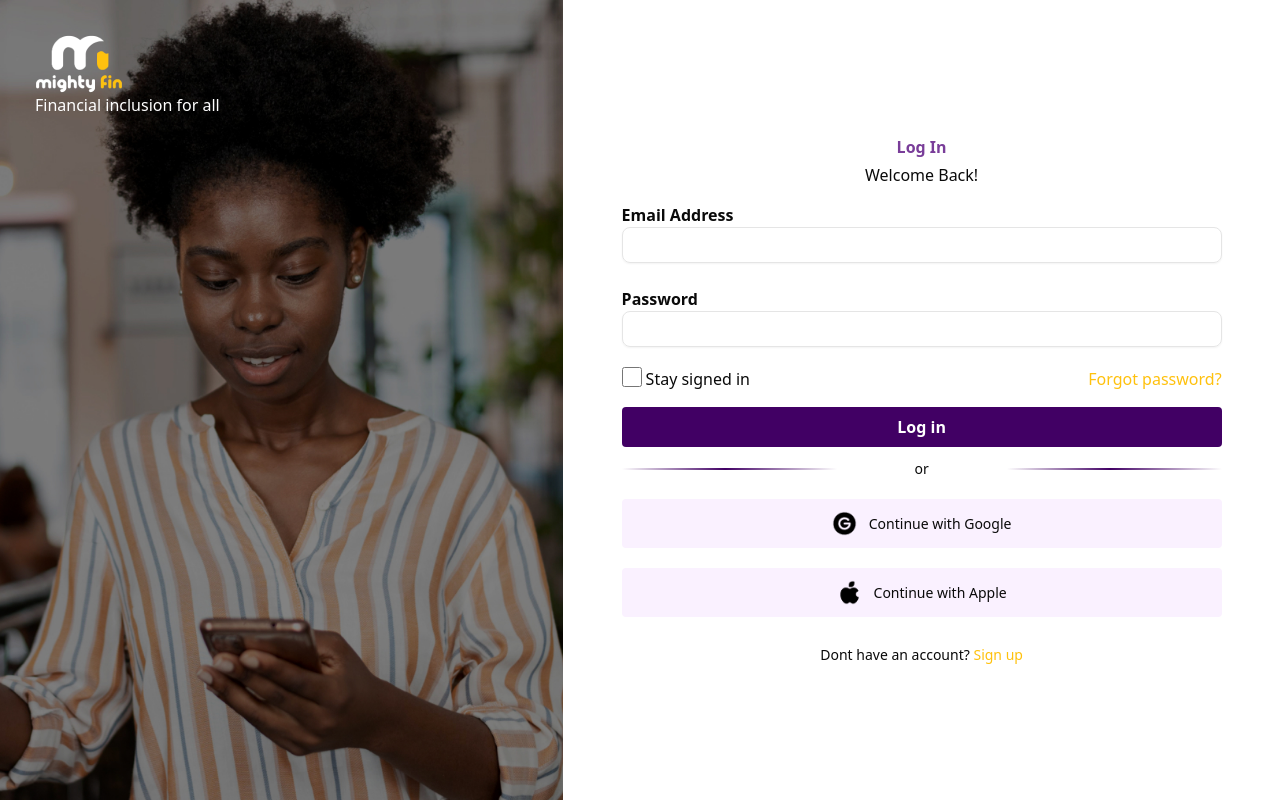
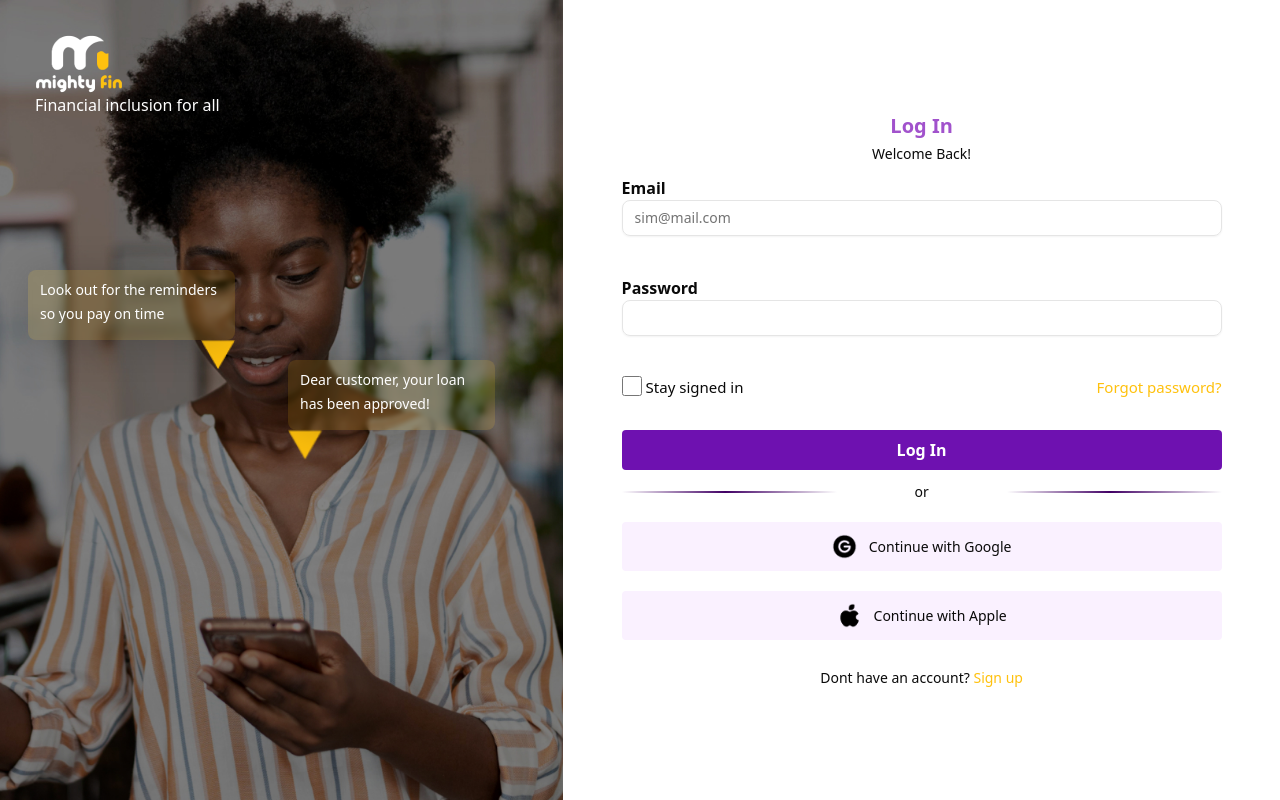
Before and after one commit to TracyMuso/mightyfin-website, a Next.js app: page /auth/signin in a window 1280 px wide. Built offline with nearby package versions, Linux system fonts and the light colour scheme.

Commit message:
feat(user-authentication): add sign in page with validation

```diff
--- a/app/auth/signin/page.tsx
+++ b/app/auth/signin/page.tsx
@@ -1,18 +1,56 @@
 "use client";
 
+import { zodResolver } from "@hookform/resolvers/zod";
+import { useForm } from "react-hook-form";
+import { z } from "zod";
+import { useRouter } from "next/navigation";
+import { signInSchema } from "@/validators/auth.validator";
+import { Input } from "@/components/ui/input";
+import { Button } from "@/components/button";
+import ErrorMessage from "@/components/ui/error-message";
+import Link from "next/link";
 import Image from "next/image";
-import Link from "next/link";
-import { useRouter } from "next/navigation";
-import { Input } from "@/components/ui/input";
-import { SignInDets } from "@/constants/data/authPages";
 import styles from "@/styles/userAuth.module.css";
+
+type FormData = z.infer<typeof signInSchema>;
 
 const Signin = () => {
   const router = useRouter();
 
+  const {
+    register,
+    setError,
+    watch,
+    handleSubmit,
+    formState: { errors, isSubmitting },
+  } = useForm<FormData>({
+    resolver: zodResolver(signInSchema),
+  });
+
+  const password = watch("password");
+  const email = watch("email");
+
+  const onSubmit = () => {
+    if (email === "randomtest@test.com") {
+      setError("email", {
+        type: "manual",
+        message: "Wrong email, please use the correct one",
+      });
+      return;
+    }
+    if (password === "***") {
+      setError("password", {
+        type: "manual",
+        message: "Wrong password, please use the correct one",
+      });
+      return;
+    }
+    router.push("/dashboard");
+  };
+
   return (
     <section className="flex p-0 h-[100vh] font-Montserrat">
-      <div className={`${styles.leftCont} relative`}>
+      <div className={`${styles.leftCont} relative hidden md:block`}>
         <div className="text-left absolute top-[34px] left-[35px]">
           <Image
             src={"/Icons/mf-logo.png"}
@@ -22,49 +60,95 @@ const Signin = () => {
           />
           <p className="text-white">Financial inclusion for all</p>
         </div>
+        <div className="absolute top-[270px] left-7">
+          <div
+            className={`${styles.phoneNotification} flex justify-center rounded-md w-[207px] h-[70px] py-2 px-3 text-sm text-white`}
+          >
+            <p className="leading-6">
+              Look out for the reminders so you pay on time
+            </p>
+          </div>
+          <Image
+            src={"/Icons/Polygon-2.png"}
+            width={34}
+            height={34}
+            alt="small polygon"
+            className="ml-auto"
+          />
+        </div>
+        <div className="lg:block hidden absolute top-[360px] left-72">
+          <div
+            className={`${styles.phoneNotification} flex justify-center rounded-md w-[207px] h-[70px] py-2 px-3 text-sm text-white`}
+          >
+            <p className="leading-6">
+              Dear customer, your loan has been approved!
+            </p>
+          </div>
+          <Image
+            src={"/Icons/Polygon-2.png"}
+            width={34}
+            height={34}
+            alt="small polygon"
+          />
+        </div>
       </div>
-      <div className="flex flex-col justify-center mx-auto w-[50%] px-5">
+      <div className="flex flex-col justify-center mx-auto md:w-[50%] w-full sm:w-10/12 px-5 md:py-2 py-12">
         <div className="flex flex-col items-center py-3 gap-1">
-          <p className="font-bold text-purple-300 text-center">Log In</p>
-          <p className="text-m">Welcome Back!</p>
+          <p className="font-bold sm:text-xl text-purple-200 text-center">
+            Log In
+          </p>
+          <p className="text-sm">Welcome Back!</p>
         </div>
         <div className="flex flex-col justify-center">
-          <form>
-            <div className="flex flex-col gap-4">
-              {SignInDets.map((item, idx) => (
-                <div key={idx} className="py-1">
-                  <label htmlFor={item.htmlFor} className="font-bold text-m">
-                    {item.label}
-                  </label>
-                  <Input type={item.inputType} placeholder="" id={item.id} />
-                </div>
-              ))}
+          <form onSubmit={handleSubmit(onSubmit)}>
+            <div className="flex flex-col sm:gap-4">
+              <div>
+                <label className="font-semibold sm:text-[16px] text-sm">
+                  Email
+                </label>
+                <Input
+                  type="email"
+                  {...register("email")}
+                  placeholder="sim@mail.com"
+                />
+                <ErrorMessage message={errors.email?.message} />
+              </div>
+              <div>
+                <label className="font-semibold sm:text-[16px] text-sm">
+                  Password
+                </label>
+                <Input {...register("password")} placeholder="" />
+                <ErrorMessage message={errors.password?.message} />
+              </div>
             </div>
             <div className="w-full flex justify-between items-center py-4">
               <label
                 htmlFor="user-agreement"
-                className="text-m flex justify-center"
+                className="text-[13px] md:text-[15px] flex justify-center"
               >
                 <input
                   className="w-5 h-5 text-yellow-400
-                          focus:ring-purple-200 focus:ring-2 mr-1"
+                          focus:ring-blue-500 focus:ring-2 mr-1"
                   type="checkbox"
+                  {...register("sessionConsent")}
                   id="user-agreement"
                 />
                 Stay signed in
               </label>
-              <Link className="text-yellow-400" href={"/reset-password"}>
+              <Link
+                className="text-yellow-400 text-[13px] md:text-[15px]"
+                href={"/reset-password"}
+              >
                 Forgot password?
               </Link>
             </div>
-            <button
-              onClick={() => {
-                void router.push("/dashboard");
-              }}
-              className="w-full py-2 text-center bg-purple-500 hover:bg-purple-primary rounded text-white font-bold"
+            <Button
+              type="submit"
+              disabled={isSubmitting}
+              className="w-full py-2 mt-4 text-center bg-purple-800 hover:bg-purple-700 rounded text-white font-bold"
             >
-              Log in
-            </button>
+              {isSubmitting ? "Logging in..." : "Log In"}
+            </Button>
           </form>
           <div className="py-3">
             <div className="flex justify-between items-center pb-3">
--- a/app/auth/signup/page.tsx
+++ b/app/auth/signup/page.tsx
@@ -188,6 +188,32 @@ export default function Signup() {
                   )}
               </div>
             </div>
+            <div>
+              <div className="pt-5">
+                <label
+                  htmlFor="loan-processing-consent"
+                  className="text-[13px] sm:text-sm"
+                >
+                  <input
+                    id="loan-processing-consent"
+                    type="checkbox"
+                    {...register("consent")}
+                    className="focus:ring-indigo-500 h-4 w-4 mr-2 text-indigo-600 border-gray-300 rounded"
+                  />
+                  By creating an account, you agree to Mighty Finance Solution
+                  <Link href={"#"} className="text-yellow-300">
+                    {" "}
+                    Terms of Services
+                  </Link>{" "}
+                  and{" "}
+                  <Link href={"#"} className="text-yellow-300">
+                    {" "}
+                    Privacy Policy
+                  </Link>
+                  .
+                </label>
+              </div>
+            </div>
             <div className="w-full py-2"> </div>
             <Button
               type="submit"
@@ -229,32 +255,6 @@ export default function Signup() {
                 <p className="text-sm">Continue with Apple</p>
               </div>
             </div>
-            <div>
-              <div className="pt-5">
-                <label
-                  htmlFor="user-agreement"
-                  className="text-[13px] sm:text-sm"
-                >
-                  <input
-                    id="consent"
-                    type="checkbox"
-                    {...register("consent")}
-                    className="focus:ring-indigo-500 h-4 w-4 mr-2 text-indigo-600 border-gray-300 rounded"
-                  />
-                  By creating an account, you agree to Mighty Finance Solution
-                  <Link href={"#"} className="text-yellow-300">
-                    {" "}
-                    Terms of Services
-                  </Link>{" "}
-                  and{" "}
-                  <Link href={"#"} className="text-yellow-300">
-                    {" "}
-                    Privacy Policy
-                  </Link>
-                  .
-                </label>
-              </div>
-            </div>
           </div>
         </div>
       </div>
--- a/components/layout/mobilenav.tsx
+++ b/components/layout/mobilenav.tsx
@@ -85,10 +85,10 @@ export default function MobileNav() {
             </a>
           ))}
           <Link
-            className="px-6 py-3 bg-purple-800 hover:bg-purple-700 rounded-lg font-semibold text-white"
-            href={"/apply"}
+            href={"auth/signin"}
+            className="bg-purple-800 hover:bg-purple-700 px-5 py-2 rounded-lg text-white text-sm lg:text-[16px] font-semibold"
           >
-            Apply Now
+            Log in
           </Link>
         </nav>
       </div>
--- a/components/layout/nav.tsx
+++ b/components/layout/nav.tsx
@@ -32,10 +32,10 @@ const NavMenu = () => {
           </Link>
         ))}
         <Link
-          href={"auth/signup"}
+          href={"auth/signin"}
           className="bg-purple-800 hover:bg-purple-700 px-5 py-2 rounded-lg text-white text-sm lg:text-[16px] font-semibold"
         >
-          Sign Up
+          Log in
         </Link>
       </div>
       <MobileNav />
--- a/constants/data/authPages.ts
+++ b/constants/data/authPages.ts
@@ -10,7 +10,7 @@ export const signUpDets: authInputDataType[] = [
   },
   {
     label: "Last Name",
-    placeholder: "Mwae",
+    placeholder: "Mwale",
     htmlFor: "last-name",
     inputType: "text",
     id: "last-name",
--- a/validators/auth.validator.ts
+++ b/validators/auth.validator.ts
@@ -28,3 +28,41 @@ export const signUpSchema = z
       });
     }
   });
+
+export const signInSchema = z.object({
+  email: z.string().email({ message: "Please enter a valid email address" }),
+  phoneNumber: z.number({
+    required_error: "Phone number is required",
+    invalid_type_error: "Must be a number",
+  }),
+  sessionConsent: z.boolean(),
+  password: z
+    .string()
+    .min(8, "Password must be at least 8 characters")
+    .regex(/[a-zA-Z]/, "Password must contain at least one letter")
+    .regex(/[0-9]/, "Password must contain at least one number"),
+});
+
+export const passwordRecoverySchema = z
+  .object({
+    email: z.string().email({ message: "Please enter a valid email address" }),
+    phoneNumber: z.number({
+      required_error: "Phone number is required",
+      invalid_type_error: "Must be a number",
+    }),
+    password: z
+      .string()
+      .min(8, "Password must be at least 8 characters")
+      .regex(/[a-zA-Z]/, "Password must contain at least one letter")
+      .regex(/[0-9]/, "Password must contain at least one number"),
+    confirmPassword: z.string(),
+  })
+  .superRefine(({ password, confirmPassword }, ctx) => {
+    if (password !== confirmPassword) {
+      ctx.addIssue({
+        code: "custom",
+        message: "Passwords do not match",
+        path: ["confirmPassword"],
+      });
+    }
+  });
```
Also changed, not shown: app/auth/reset-password/page.tsx (added).
